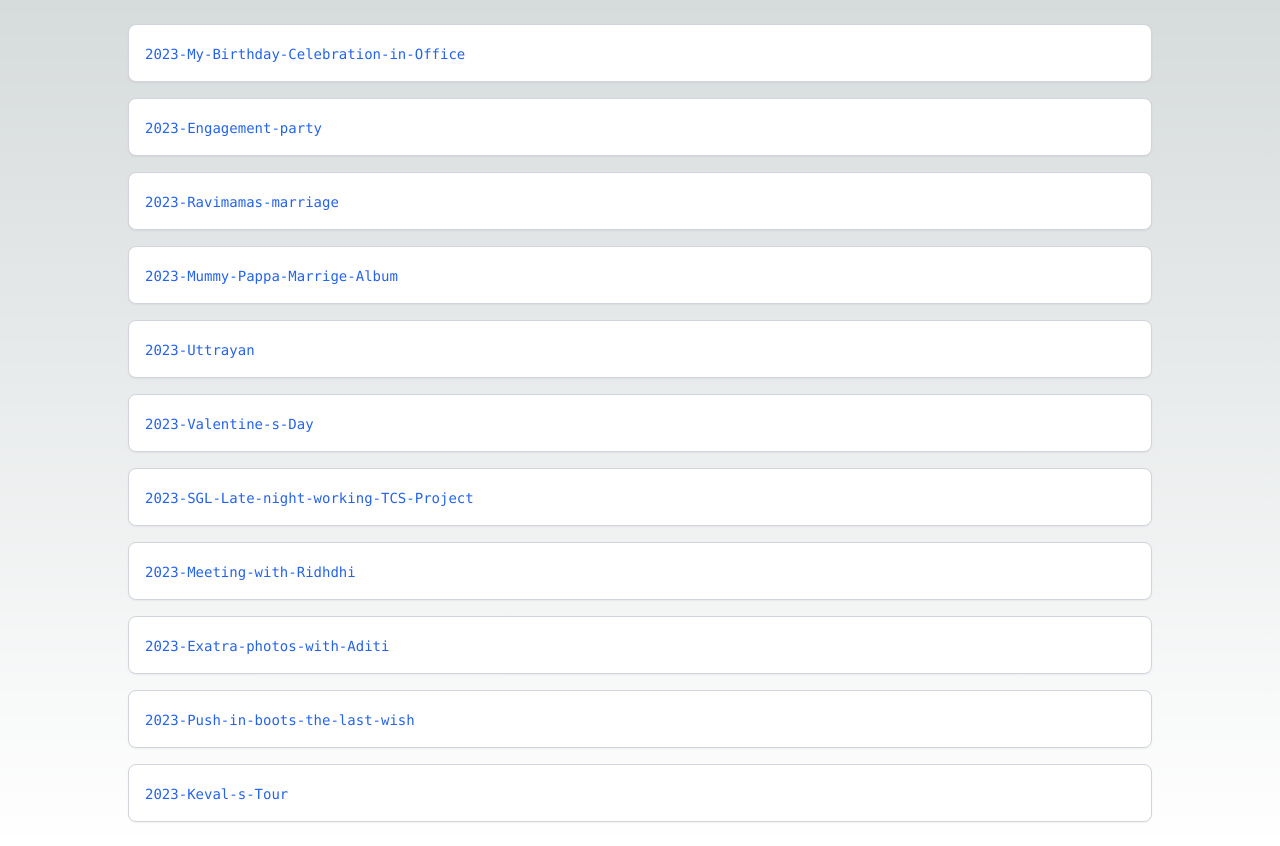
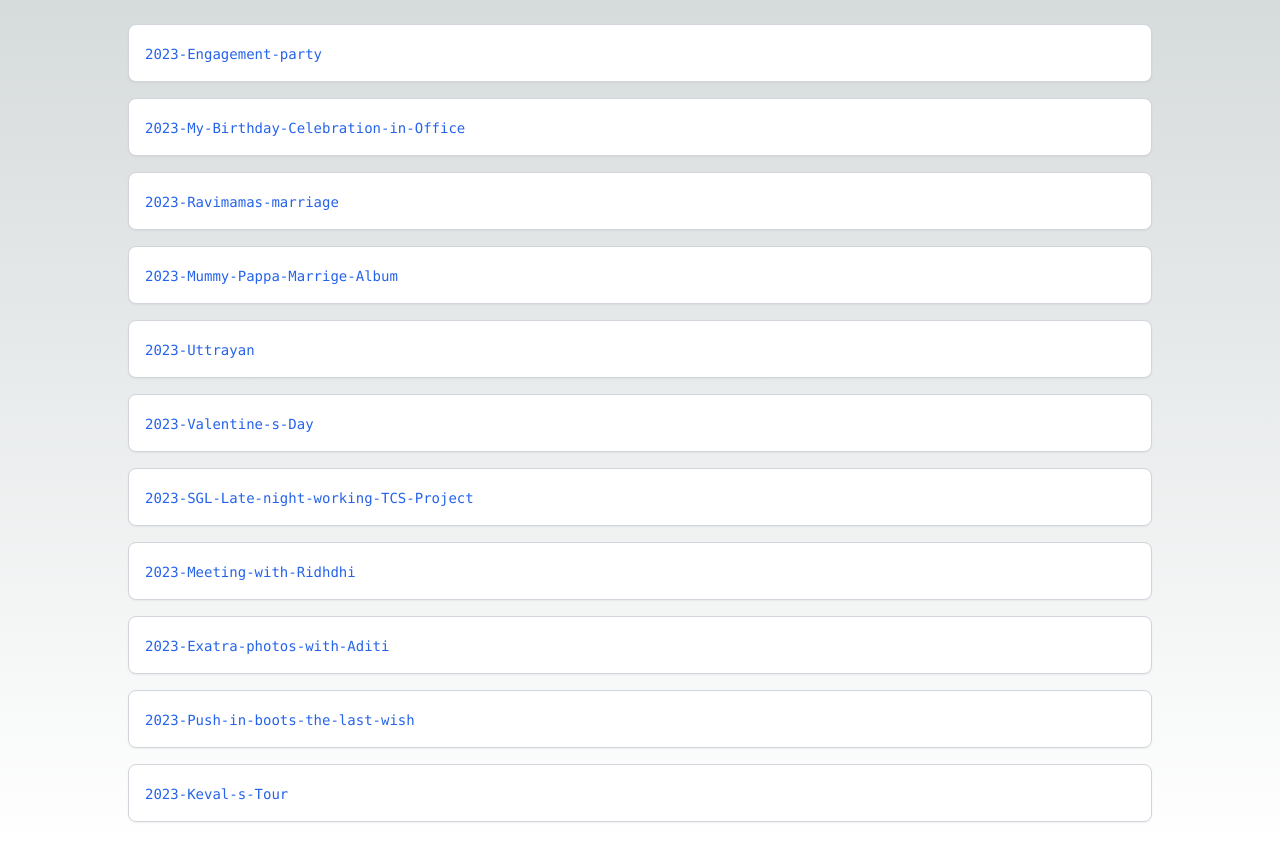
Before and after one commit to FamilyWebsites/nextjs_image_gallary_test_5, a Next.js app: page / in a window 1280 px wide. Built offline with nearby package versions, Linux system fonts and the light colour scheme.

Commit message:
Update page.tsx

```diff
--- a/src/app/page.tsx
+++ b/src/app/page.tsx
@@ -1,7 +1,7 @@
 export default function Home() {
   const repos = [
+    '2023-Engagement-party',
     '2023-My-Birthday-Celebration-in-Office',
-    '2023-Engagement-party',
     '2023-Ravimamas-marriage',
     '2023-Mummy-Pappa-Marrige-Album',
     '2023-Uttrayan',
```
